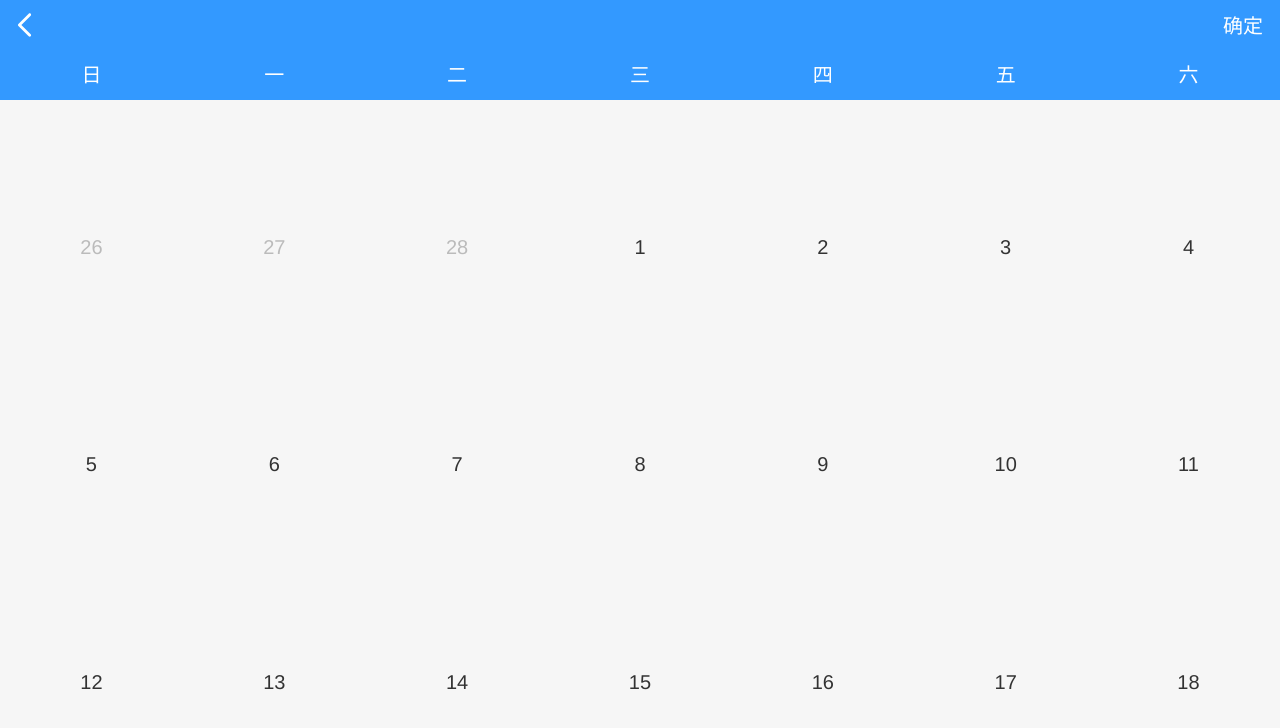
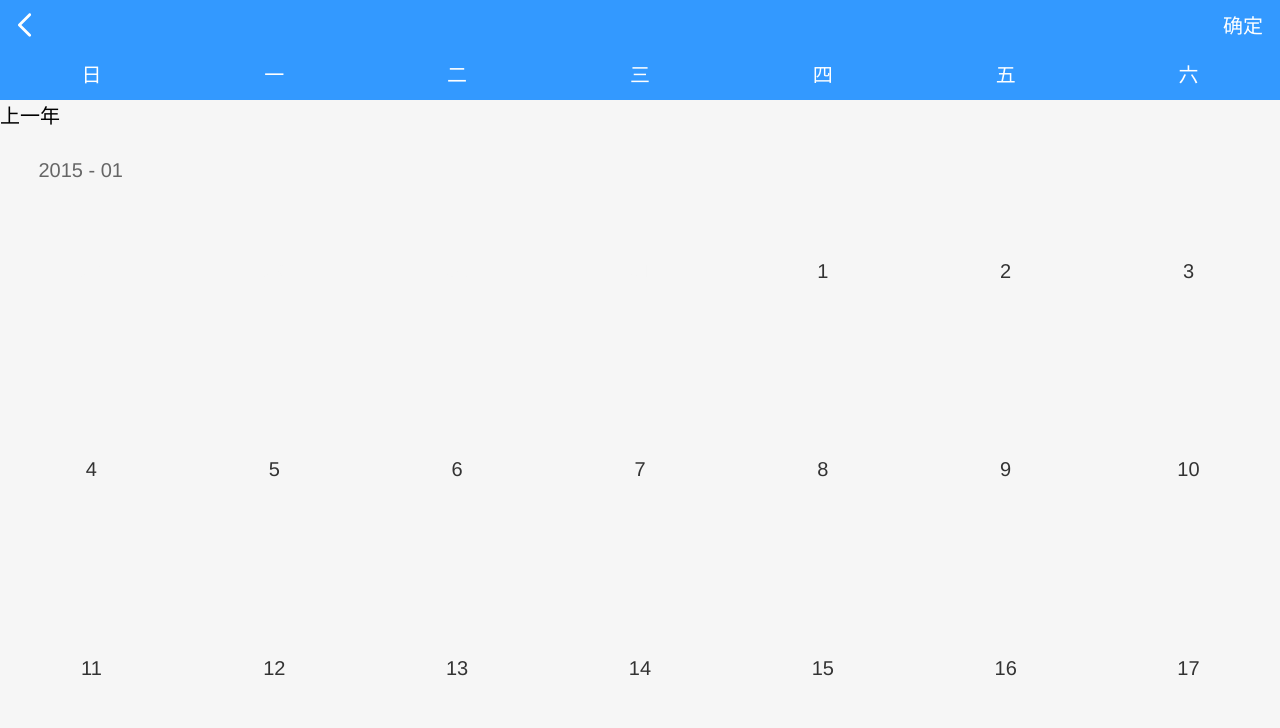
Before and after one commit to ilshavoh/vue-m-daterange, a Vue app: page / in a window 1280 px wide. Shown: the top 728 px of the page. Built offline with nearby package versions, Linux system fonts and the light colour scheme.

Commit message:
parse props and render calendar with years

```diff
--- a/src/App.vue
+++ b/src/App.vue
@@ -1,6 +1,6 @@
 <template>
 <div id="app">
-	<date @daterange="daterange" :show="true"></date>
+	<date @daterange="daterange" :show="true" start="2015-03-03" end="2017-04-04"></date>
 </div>
 </template>
 
--- a/src/components/date.vue
+++ b/src/components/date.vue
@@ -1,5 +1,5 @@
 <template>
-	<div class="date" v-show="show">
+	<div class="date">
 		<div class="date-head">
 			<svg @click="close" class="date-head-cancel" viewBox="0 0 16 16" version="1.1" xmlns="http://www.w3.org/2000/svg" xmlns:xlink="http://www.w3.org/1999/xlink"><g class="transform-group"><g transform="scale(0.015625, 0.015625)"><path d="M671.968 912c-12.288 0-24.576-4.672-33.952-14.048L286.048 545.984c-18.752-18.72-18.752-49.12 0-67.872l351.968-352c18.752-18.752 49.12-18.752 67.872 0 18.752 18.72 18.752 49.12 0 67.872l-318.016 318.048 318.016 318.016c18.752 18.752 18.752 49.12 0 67.872C696.544 907.328 684.256 912 671.968 912z" fill="#fff"></path></g></g></svg>
 			<p @click="submit" class="date-head-ok">确定</p>
@@ -14,9 +14,18 @@
 				<p>五</p>
 				<p>六</p>
 			</div>
+
 			<div class="date-calendar-body">
-				<p v-for="(item, index) in render" :class="[ item.status ]" @click="click(item, index)">{{ item.date }}</p>
+				<p @click="addLastYear">上一年</p>
+				<div v-for="(item, index) in render">
+					<p class="name">{{ item.name }}</p>
+					<div class="data">
+						<p v-for="(item, index) in item.data" :class="[ item.status ]" @click="click(item, index)">{{ item.date }}</p>
 					</div>
+				</div>
+				<p @click="addNextYear">下一年</p>
+			</div>
+
 		</div>
 	</div>
 </template>
@@ -28,16 +37,11 @@ export default {
 	data() {
 		return {
 
-			// render: [
-			// 	{
-			// 		date: 18,
-			// 		dateObj: "new Date(2017, 03, 18)",
-			// 		status: "start"
-			// 	}
-			// ]
 			render: [],
+			years: [],
 
 			status: {
+				normal: "normal",
 				start: "start",
 				end: "end",
 				continuous: "continuous",
@@ -47,8 +51,12 @@ export default {
 			selected: {
 				startIndex: -1,
 				endIndex: -1
+			},
+
 		}
-		}
+	},
+	computed: {
+
 	},
 	props: {
 		show: {
@@ -62,24 +70,42 @@ export default {
 			type: String
 		}
 	},
+	components: {
+
+	},
+
 	methods: {
-		initYearMonth (y, m) {
-			let a = [];
-			if( typeof y !== "number" ||
-				typeof m !== "number" ||
-				y < 0 ||
-				m < 0 ||
-				m > 11 ){
+		parsePropStartEnd () {
+			let start = parse(this.start);
+			let end = parse(this.end);
 
-				let now = new Date();
-				a = [now.getFullYear(), now.getMonth()];
+			if(start[0] >= end[0]){
+				this.years.push(start[0]);
 			}else{
-				a = [y, m];
+				for(let i = start[0]; i <= end[0]; i++){
+					this.years.push(i);
+				}
 			}
 
-			return a;
+			function parse (val) {
+				let sep = "";
+
+				if (val) {
+					if (val.indexOf("-") !== -1) sep = "-";
+					if (val.indexOf(".") !== -1) sep = ".";
+					if (val.indexOf("/") !== -1) sep = "/";
+
+					let split = val.split(sep);
+
+					return [parseInt(split[0]), parseInt(split[1]) - 1, parseInt(split[2])];
+				}else{
+					let now = new Date();
+					return [now.getFullYear(), now.getMonth(), now.getDate()];
+				}
+			}
 		},
-		getRenderArr (y, m) {
+
+		getRenderMonth (y, m) {
 			let render = [];
 
 			let lastDateOfMonth = new Date(y, m + 1, 0).getDate();
@@ -117,6 +143,28 @@ export default {
 
 			return render;
 		},
+		getRenderYear (y) {
+			let render = [];
+
+			for (let i = 0; i < 12; i++){
+				render.push({
+					name: y + " - " + zero(i + 1),
+					data: this.getRenderMonth(y, i)
+				});
+			}
+
+			function zero(n){
+				return n < 10 ? '0' + n : n;
+			}
+
+			return render;
+		},
+		initRender () {
+			for(let i = 0; i < this.years.length; i++){
+				this.render.push(...this.getRenderYear(this.years[i]));
+			}
+		},
+
 		click (item, index) {
 			switch (item.status) {
 				case "disable":
@@ -176,6 +224,7 @@ export default {
 					}
 			}
 		},
+
 		submit () {
 			this.$emit("daterange", {
 				start: this.render[this.selected.startIndex].dateObj,
@@ -187,6 +236,7 @@ export default {
 		close () {
 			this.show = false;
 		},
+
 		setContinuous (start, end){
 			for(let i = start + 1; i < end; i++){
 				this.render[i].status = this.status.continuous;
@@ -196,12 +246,26 @@ export default {
 			for(let i = start + 1; i < end; i++){
 				this.render[i].status = "";
 			}
+		},
+
+		addLastYear () {
+			let n = this.years[0] - 1;
+
+			this.years.unshift(n);
+			this.render.unshift(...this.getRenderYear(n));
+		},
+		addNextYear () {
+			let n = this.years[this.years.length - 1] + 1;
+
+			this.years.unshift(n);
+			this.render.push(...this.getRenderYear(n));
 		}
 	},
+
 	mounted() {
+		this.parsePropStartEnd();
 
-		// render calendar
-		this.render = this.getRenderArr(...this.initYearMonth());
+		this.initRender();
 
 		// deep watch
 		this.$watch("selected", function(val){
@@ -230,8 +294,14 @@ export default {
 	width: 100%;
 
 	background-color: #f6f6f6;
+	overflow-y: auto;
 
 	&-head{
+		position: fixed;
+		top: 0;
+		left: 0;
+
+		width: 100%;
 		height: 5rem;
 
 		padding: 1rem 1.7rem 1rem 1rem;
@@ -259,10 +329,16 @@ export default {
 	&-calendar{
 
 		&-head{
+			position: fixed;
+			top: 5rem;
+			left: 0;
+
 			display: flex;
 			justify-content: space-around;
 
+			width: 100%;
 			height: 5rem;
+
 			padding: 1rem 0;
 
 			font-size: 2rem;
@@ -279,11 +355,18 @@ export default {
 		}
 
 		&-body{
+			margin: 10rem 0 2rem;
+
+			.name{
+				margin: 3rem 0 0 3%;
+
+				color: #666;
+			}
+
+			.data{
 				display: flex;
 				justify-content: space-around;
 				flex-wrap: wrap;
-
-			padding-top: 3%;
 
 				font-size: 2rem;
 				color: #333;
@@ -296,7 +379,7 @@ export default {
 					width: 14vw;
 					height: 14vw;
 
-				margin: 1.5% 0;
+					margin: 0 0 1.5% 0;
 
 					&.start{
 						color: #fff;
@@ -319,7 +402,8 @@ export default {
 					}
 
 					&.disable{
-					color: #bbb
+						color: #f6f6f6;
+					}
 				}
 			}
 		}
```
Lines whose indentation alone changed are shown as unchanged.
